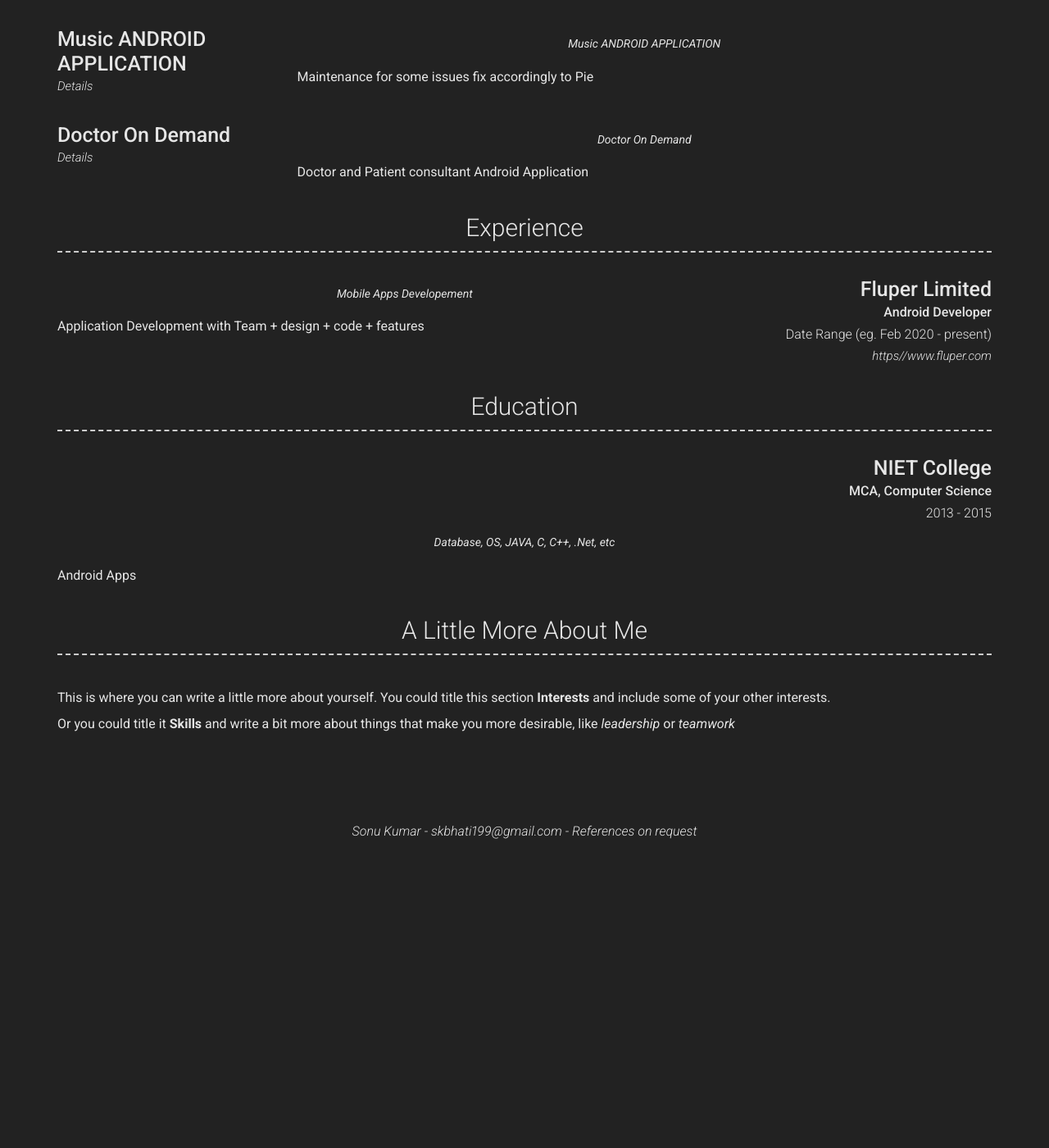
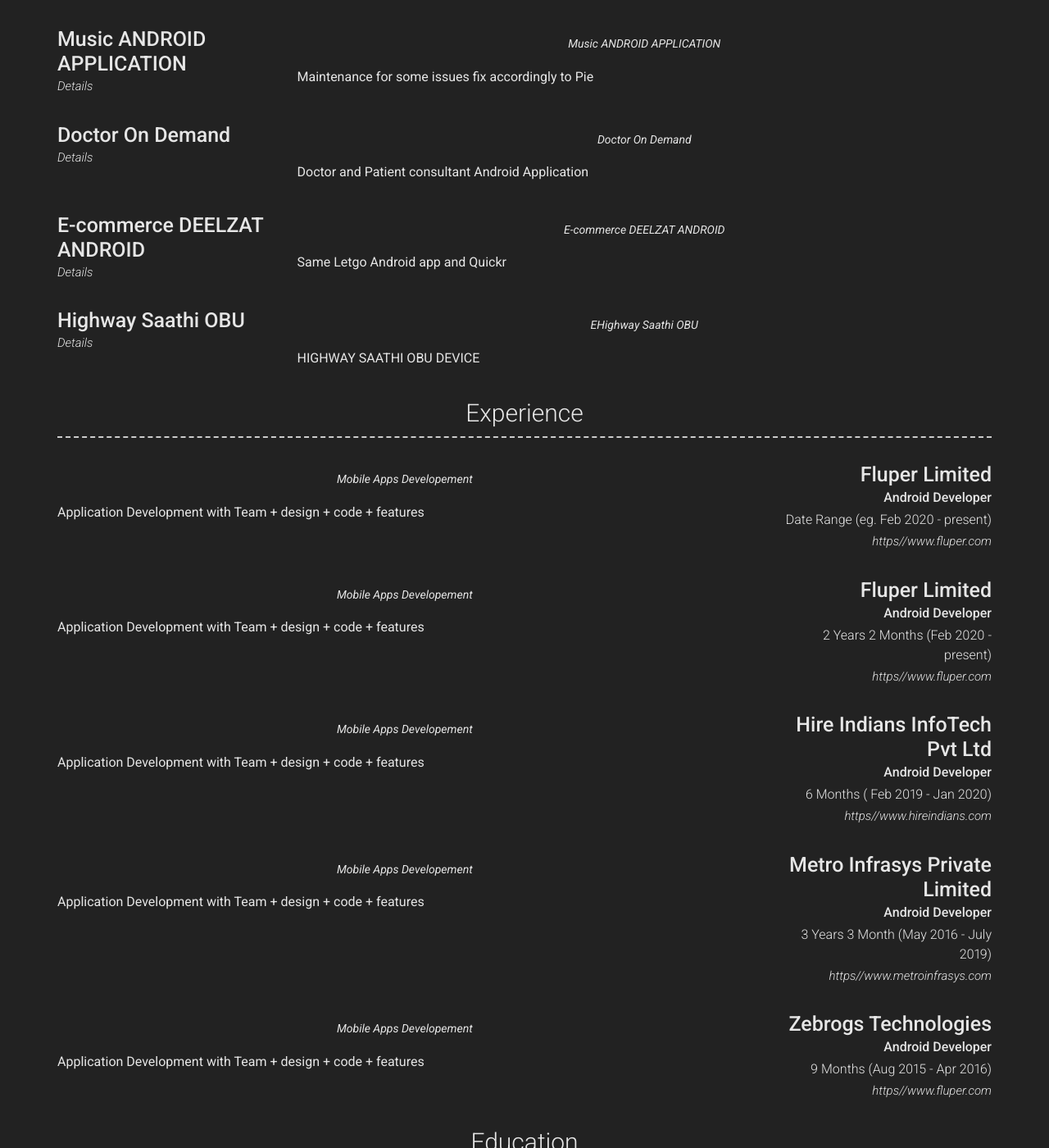
Before and after one commit to skbhati199/skbhati199.github.io, a Jekyll site: the page built from index.md, in a window 1280 px wide and 1400 px high, scrolled down 1357 px. Shown: the whole window at 82% size. Built offline with Jekyll 4.4.1, drawn with Linux system fonts in a browser that asks for light colours; nearby versions of some CDN libraries; before the commit the page ends 2391 px from its top, so only the background shows below that; some of the changed text lies outside the part shown.

Commit message:
update git hub resume

```diff
--- a/_config.yml
+++ b/_config.yml
@@ -120,6 +120,24 @@ content:
         description: | # this will include new lines to allow paragraphs
           Doctor and Patient consultant Android Application
 
+      - layout: left
+        title: E-commerce DEELZAT ANDROID
+        link: https//www.fluper.com
+        link_text: Details
+        quote: >
+          E-commerce DEELZAT ANDROID
+        description: | # this will include new lines to allow paragraphs
+          Same Letgo Android app and Quickr
+
+      - layout: left
+        title: Highway Saathi OBU
+        link: https//www.fluper.com
+        link_text: Details
+        quote: >
+          EHighway Saathi OBU
+        description: | # this will include new lines to allow paragraphs
+          HIGHWAY SAATHI OBU DEVICE
+
   - title: Experience
     layout: list
     content:
@@ -127,6 +145,49 @@ content:
         title: Fluper Limited
         sub_title: Android Developer
         caption: Date Range (eg. Feb 2020 - present)
+        link: https//www.fluper.com
+        quote: >
+          Mobile Apps Developement
+        description: | # this will include new lines to allow paragraphs
+          Application Development with Team + design + code + features
+
+      - layout: right
+        title: Fluper Limited
+        sub_title: Android Developer
+        caption: 2 Years 2 Months (Feb 2020 - present)
+        link: https//www.fluper.com
+        quote: >
+          Mobile Apps Developement
+        description: | # this will include new lines to allow paragraphs
+          Application Development with Team + design + code + features
+
+
+      - layout: right
+        title: Hire Indians InfoTech Pvt Ltd
+        sub_title: Android Developer
+        caption: 6 Months ( Feb 2019 - Jan 2020)
+        link: https//www.hireindians.com
+        quote: >
+          Mobile Apps Developement
+        description: | # this will include new lines to allow paragraphs
+          Application Development with Team + design + code + features
+
+
+      - layout: right
+        title: Metro Infrasys Private Limited
+        sub_title: Android Developer
+        caption: 3 Years 3 Month (May 2016 - July 2019)
+        link: https//www.metroinfrasys.com
+        quote: >
+          Mobile Apps Developement
+        description: | # this will include new lines to allow paragraphs
+          Application Development with Team + design + code + features
+
+
+      - layout: right
+        title: Zebrogs Technologies
+        sub_title: Android Developer
+        caption: 9 Months (Aug 2015 - Apr 2016)
         link: https//www.fluper.com
         quote: >
           Mobile Apps Developement
@@ -142,13 +203,22 @@ content:
         quote: >
           Database, OS, JAVA, C, C++, .Net, etc
         description: | # this will include new lines to allow paragraphs
-          Android Apps
+          Computer Sciencce
+      - layout: top-right
+        title: IP College
+        sub_title: BCA, Computer Science
+        caption: 2010 - 2013
+        quote: >
+          C, C++. SQL
+        description: | # this will include new lines to allow paragraphs
+          Computer Sciencce
   - title: A Little More About Me
     layout: text
     content: | # this will include new lines to allow paragraphs
-      This is where you can write a little more about yourself. You could title this section **Interests** and include some of your other interests.
-
-      Or you could title it **Skills** and write a bit more about things that make you more desirable, like *leadership* or *teamwork*
+      Talented Android Developer with over 6.5+ years of software and web services development experience in a broad range of industries, including city management, traffic management,
+      toll system management, PWA, Flutter, Music App, Video Calling app, Short Video App, music App, and mobile gaming. Solid understanding of full mobile and software development
+      life cycles, UIX, web analytics, changing web standards, and Application methodologies. Dedicated to continuously developing, implementing, and adopting new technologies to
+      maximize development efficiency and produce innovative applications..
 
 # Footer
 footer_show_references: true
```
